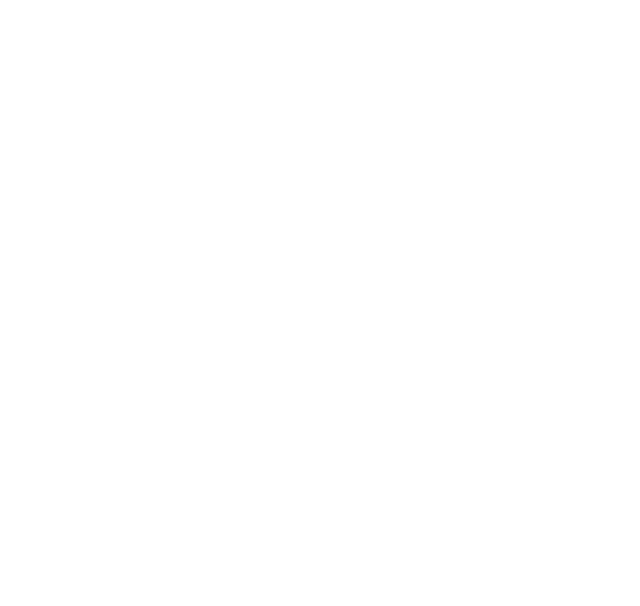
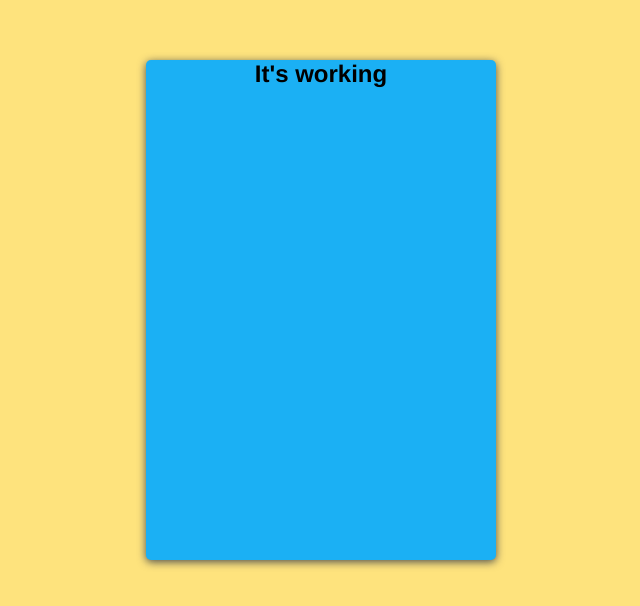
Before and after one commit to Jotakuun/vue-todoList, a Vue app: page / in a window 1280 px wide. Shown: the top 606 px of the page, without its empty margins (319-959 px from the left). Built offline with nearby package versions, Linux system fonts and the light colour scheme.

Commit message:
another update

```diff
--- a/src/App.vue
+++ b/src/App.vue
@@ -1,5 +1,6 @@
 <template>
   <div id="app">
+    <todo></todo>
   </div>
 </template>
 
@@ -9,18 +10,11 @@
 export default {
   name: 'app',
   components: {
-    toDo
+    'todo' : toDo
   }
 }
 </script>
 
-<style>
-#app {
-  font-family: 'Avenir', Helvetica, Arial, sans-serif;
-  -webkit-font-smoothing: antialiased;
-  -moz-osx-font-smoothing: grayscale;
-  text-align: center;
-  color: #2c3e50;
-  margin-top: 60px;
-}
+<style lang="sass">
+@import "./sass/main.scss";
 </style>
--- a/src/components/ToDo.vue
+++ b/src/components/ToDo.vue
@@ -1,5 +1,8 @@
 <template>
-  <h2>test</h2>
+  <div>
+    <h2>It's working</h2>
+
+  </div>
 </template>
 
 <style lang="sass">
--- a/src/sass/global.scss
+++ b/src/sass/global.scss
@@ -0,0 +1,13 @@
+$back-color: #FEE37D;
+$main-color: #1BB0F4;
+$darkest-main-color: #1A8ED1;
+
+@mixin box-shadow($top, $left, $blur, $color) {
+    -webkit-box-shadow: $top $left $blur $color;
+    -moz-box-shadow: $top $left $blur $color;
+    box-shadow: $top $left $blur $color;
+}
+
+body{
+    background: $back-color;
+}
--- /dev/null
+++ b/src/sass/main.scss
@@ -0,0 +1,14 @@
+@import "./global.scss";
+#app {
+  font-family: 'Avenir', Helvetica, Arial, sans-serif;
+  -webkit-font-smoothing: antialiased;
+  -moz-osx-font-smoothing: grayscale;
+  text-align: center;
+  margin-top: 60px;
+  width: 350px;
+  background: $main-color;
+  height: 500px;
+  margin: 60px auto;
+  border-radius: 5px;
+  @include box-shadow(0px, 2px, 8px, #4D4D4D);
+}
```
Also changed, not shown: 1 other file (tests, documents, lock files or other folders).
